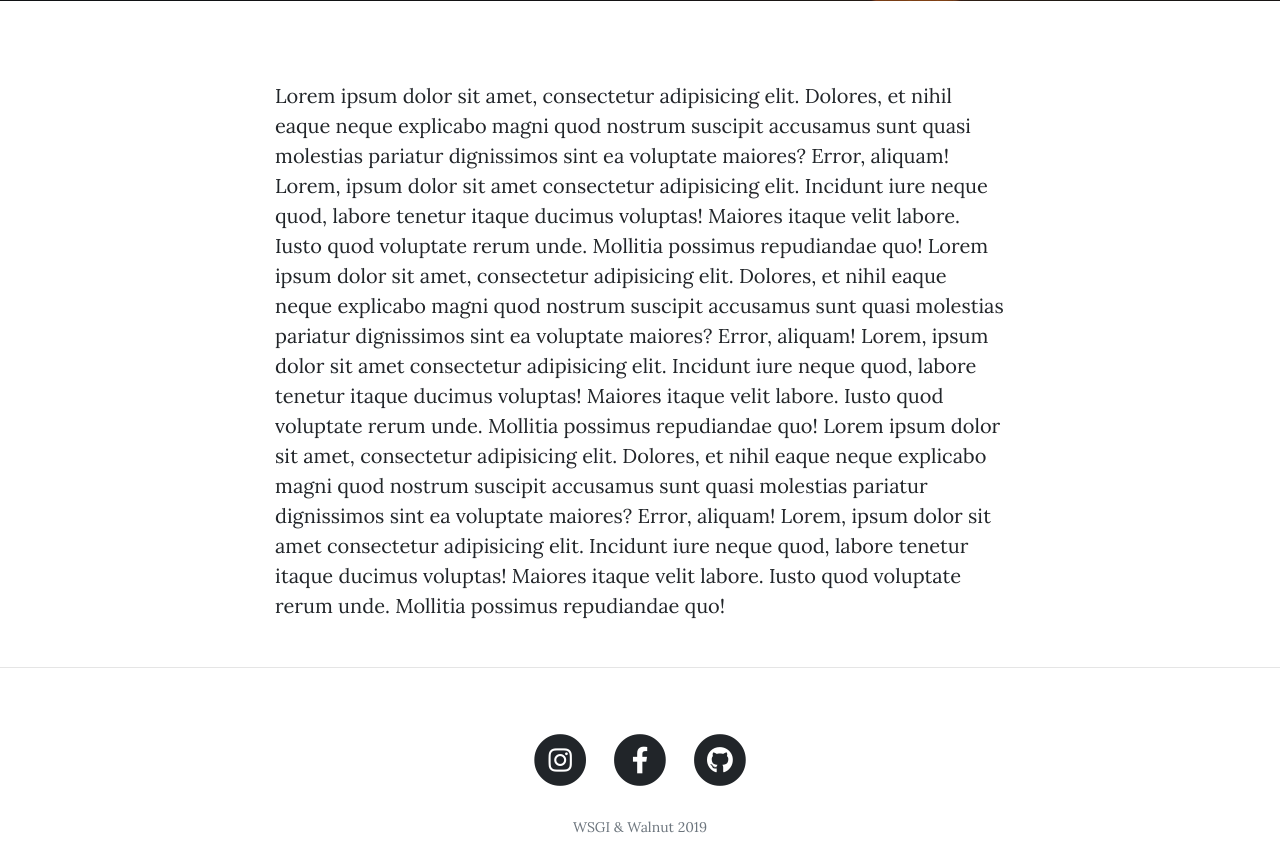
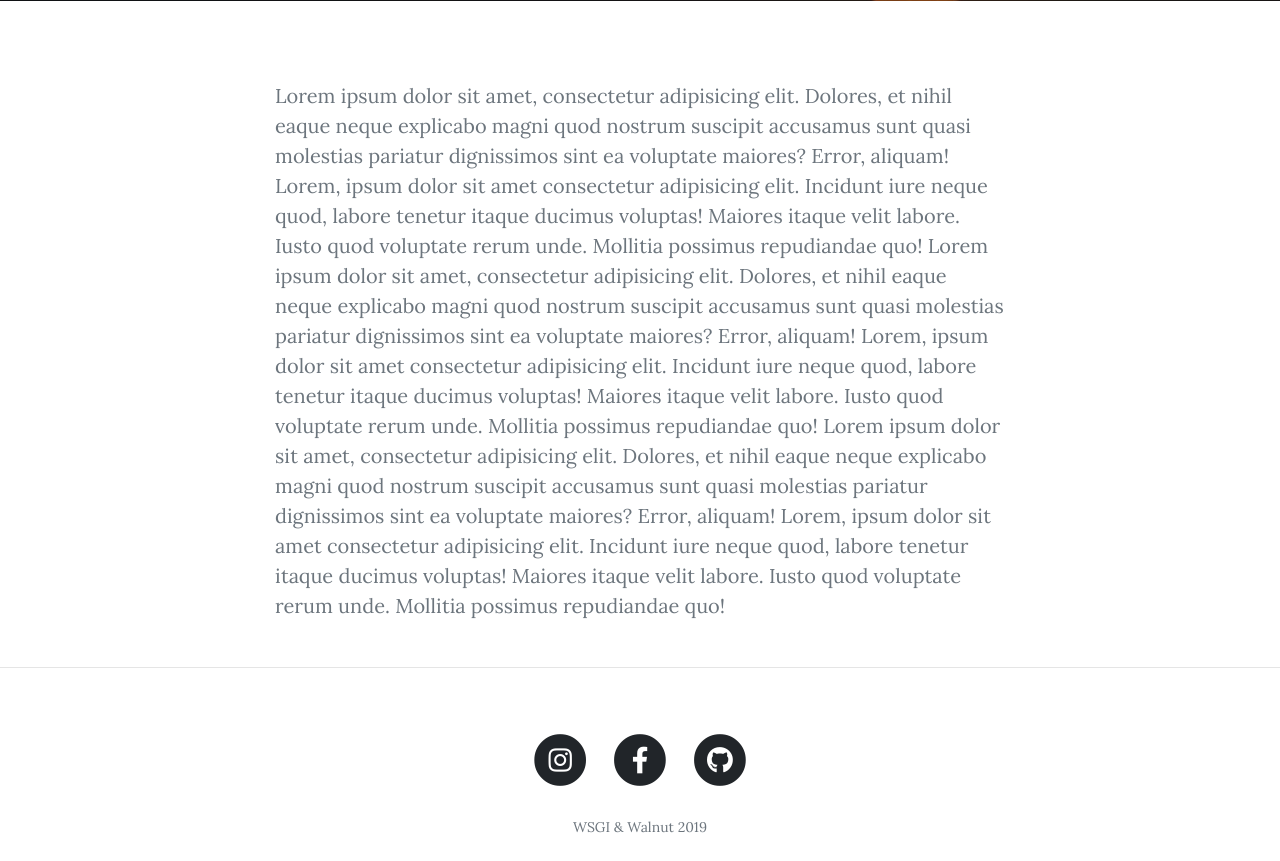
Before and after one commit to JohnOBenJ3/Capstone---Blog, a Django app: a page that uses django_blog/blog/templates/blog/post_detail.html in a window 1280 px wide. Shown: the part 505-1366 px from the top of the page. Run offline with Django 3.2, Linux system fonts and the light colour scheme; data comes from the database, SQL or seed files in the repository; some libraries are stand-ins or nearby versions.

Commit message:
muted the body text on the post_detail page

```diff
--- a/django_blog/blog/templates/blog/post_detail.html
+++ b/django_blog/blog/templates/blog/post_detail.html
@@ -75,7 +75,7 @@
   <div class="container">
     <div class="row">
       <div class="col-lg-8 col-md-10 mx-auto">
-        <p>{{posts.content}}</p>
+        <p class="text-muted">{{posts.content}}</p>
 
 
 
```
